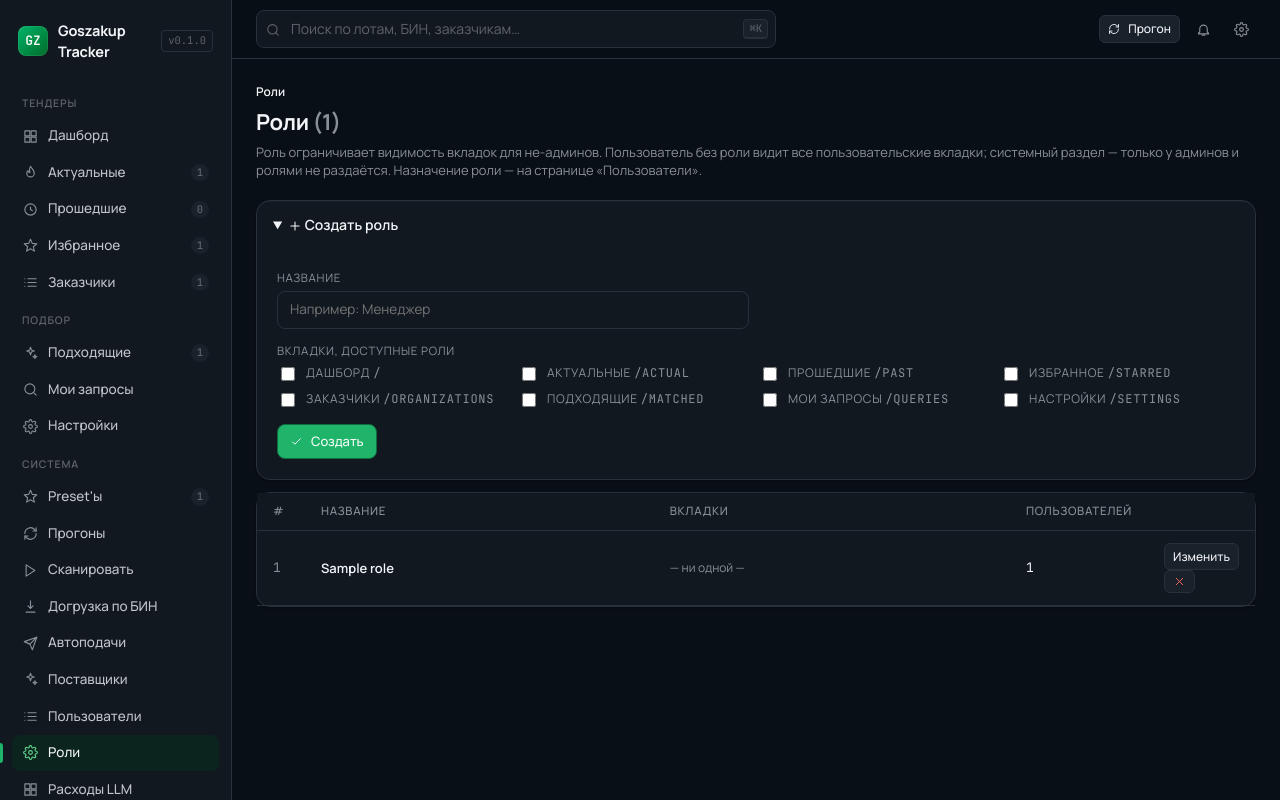
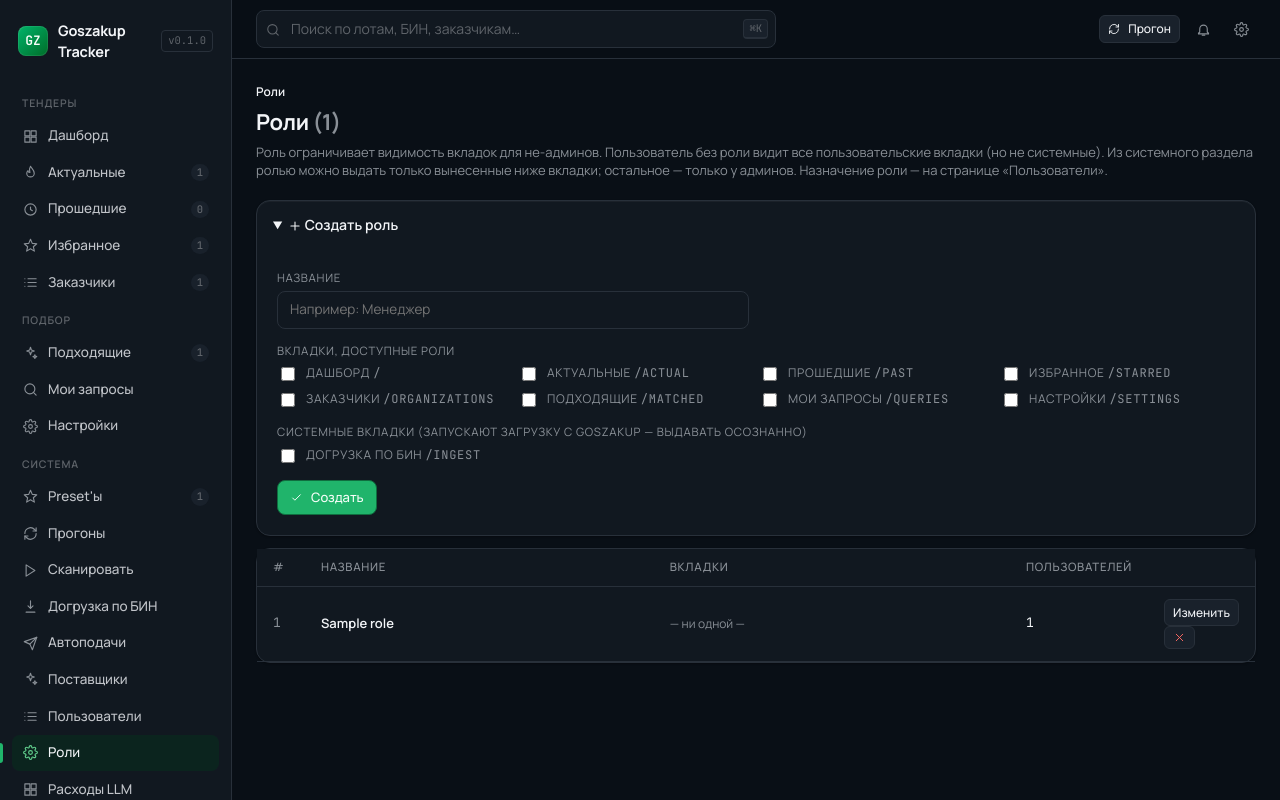
Before and after one commit to Rus9136/gos_tracker, a FastAPI app: page /roles in a window 1280 px wide, after a click on "Создать роль". Run offline with FastAPI, Linux system fonts and the light colour scheme; the visitor is signed in with stand-in values (Sample User, id 1); tables that the repository leaves empty hold one stand-in row (values such as "Sample post"); some libraries are stand-ins or nearby versions.

Commit message:
feat(roles): системные вкладки в ролях — «Догрузка по БИН» через галочку
Отдельный реестр SYSTEM_PAGES: в отличие от пользовательских вкладок эти
НЕ входят в дефолт «без роли» — выдаются только явной галочкой в роли
(или is_admin). /ingest (GET и POST /ingest/run) переведён с
require_admin на require_page("ingest"); сайдбар показывает раздел
«Система» с одной «Догрузкой» не-админу с этим правом. /users, /roles,
/scan и прочее управление в SYSTEM_PAGES не выносится.

Co-Authored-By: Claude Fable 5 <noreply@anthropic.com>

```diff
--- a/src/goszakup/web/app.py
+++ b/src/goszakup/web/app.py
@@ -106,7 +106,15 @@ from .auth import (
     seed_admin_from_env,
 )
 from .deps import format_amount, format_compact, format_dt, format_iso, get_db
-from .pages import PAGE_KEYS, PAGES, allowed_pages, first_allowed_path, require_page
+from .pages import (
+    ALL_KEYS,
+    ALL_PAGES,
+    PAGES,
+    SYSTEM_PAGES,
+    allowed_pages,
+    first_allowed_path,
+    require_page,
+)
 
 TEMPLATES_DIR = Path(__file__).parent / "templates"
 STATIC_DIR = Path(__file__).parent / "static"
@@ -1693,7 +1701,7 @@ _TRADE_TYPES = [
 def ingest_form(
     request: Request,
     db: Session = Depends(get_db),
-    user: User = Depends(require_admin),
+    user: User = Depends(require_page("ingest")),
     customer_bin: str = "",
     error: str = "",
 ):
@@ -1727,7 +1735,7 @@ def ingest_start(
     status: list[int] = Form(default=[]),
     amount_from: int = Form(0),
     amount_to: str = Form(""),
-    user: User = Depends(require_admin),
+    user: User = Depends(require_page("ingest")),
 ):
     customer_bin = customer_bin.strip()
     if not customer_bin.isdigit() or len(customer_bin) != 12:
@@ -2117,7 +2125,7 @@ def _parse_role_form(name: str, pages: list[str]) -> tuple[str, list[str]] | Non
     if not name:
         return None
     # Сохраняем в порядке реестра — чтобы список в UI был стабильным.
-    keys = [key for key, _, _ in PAGES if key in set(pages) & PAGE_KEYS]
+    keys = [key for key, _, _ in ALL_PAGES if key in set(pages) & ALL_KEYS]
     return name, keys
 
 
@@ -2145,6 +2153,7 @@ def roles_list(
             "roles": roles,
             "user_counts": user_counts,
             "pages": PAGES,
+            "system_pages": SYSTEM_PAGES,
             "error": error,
             "ok": ok,
         },
--- a/src/goszakup/web/pages.py
+++ b/src/goszakup/web/pages.py
@@ -28,23 +28,37 @@ PAGES: list[tuple[str, str, str]] = [
 ]
 PAGE_KEYS = {key for key, _, _ in PAGES}
 
+# Системные вкладки, которые МОЖНО выдать ролью не-админу. В отличие от
+# PAGES они НЕ входят в дефолт «пользователь без роли» — только явная
+# галочка в роли (или is_admin). Управление доступом (/users, /roles) и
+# остальной системный раздел сюда не выносить.
+SYSTEM_PAGES: list[tuple[str, str, str]] = [
+    ("ingest", "Догрузка по БИН", "/ingest"),
+]
+SYSTEM_KEYS = {key for key, _, _ in SYSTEM_PAGES}
+
+ALL_PAGES = PAGES + SYSTEM_PAGES
+ALL_KEYS = PAGE_KEYS | SYSTEM_KEYS
+
 
 def allowed_pages(user: User | None) -> set[str]:
-    if user is None or user.is_admin or user.role is None:
+    if user is None or user.is_admin:
+        return set(ALL_KEYS)
+    if user.role is None:
         return set(PAGE_KEYS)
-    return PAGE_KEYS & set(user.role.pages or [])
+    return ALL_KEYS & set(user.role.pages or [])
 
 
 def first_allowed_path(user: User | None) -> str | None:
     perms = allowed_pages(user)
-    for key, _, path in PAGES:
+    for key, _, path in ALL_PAGES:
         if key in perms:
             return path
     return None
 
 
 def require_page(key: str):
-    if key not in PAGE_KEYS:  # опечатка в ключе — ошибка программиста
+    if key not in ALL_KEYS:  # опечатка в ключе — ошибка программиста
         raise ValueError(f"неизвестная вкладка: {key}")
 
     def dep(user: User = Depends(require_user)) -> User:
--- a/src/goszakup/web/templates/_layout.html
+++ b/src/goszakup/web/templates/_layout.html
@@ -88,8 +88,9 @@
       </a>
       {% endif %}
 
+      {% if (user and user.is_admin) or 'ingest' in perms %}
+      <div class="nav-group-label">Система</div>
       {% if user and user.is_admin %}
-      <div class="nav-group-label">Система</div>
       <a href="/presets"      class="{{ 'active' if _active == 'presets' else '' }}">
         <span class="nav-ic">{{ icon("star", 15) }}</span>
         <span class="nav-label">Preset'ы</span>
@@ -103,10 +104,14 @@
         <span class="nav-ic">{{ icon("play", 15) }}</span>
         <span class="nav-label">Сканировать</span>
       </a>
+      {% endif %}
+      {% if 'ingest' in perms %}
       <a href="/ingest"       class="{{ 'active' if _active == 'ingest' else '' }}">
         <span class="nav-ic">{{ icon("download", 15) }}</span>
         <span class="nav-label">Догрузка по БИН</span>
       </a>
+      {% endif %}
+      {% if user and user.is_admin %}
       <a href="/submissions"  class="{{ 'active' if _active == 'submissions' else '' }}">
         <span class="nav-ic">{{ icon("send", 15) }}</span>
         <span class="nav-label">Автоподачи</span>
@@ -127,6 +132,7 @@
         <span class="nav-ic">{{ icon("grid", 15) }}</span>
         <span class="nav-label">Расходы LLM</span>
       </a>
+      {% endif %}
       {% endif %}
     </nav>
 
@@ -157,7 +163,7 @@
         </form>
         {% endif %}
         <div class="topbar-right">
-          {% if user and user.is_admin %}
+          {% if 'ingest' in perms %}
           <a class="btn sm" href="/ingest">{{ icon("refresh", 12) }} Прогон</a>
           {% endif %}
           {% if 'settings' in perms %}
--- a/src/goszakup/web/templates/roles.html
+++ b/src/goszakup/web/templates/roles.html
@@ -16,6 +16,18 @@
       {% endfor %}
     </div>
   </div>
+  <div class="field" style="grid-column: 1 / -1">
+    <label>Системные вкладки (запускают загрузку с goszakup — выдавать осознанно)</label>
+    <div style="display:grid; grid-template-columns: repeat(4, 1fr); gap:6px">
+      {% for key, label, path in system_pages %}
+      <label class="flex items-start gap-2" style="font-size:12px; cursor:pointer">
+        <input type="checkbox" name="pages" value="{{ key }}"
+               {% if role and role.pages and key in role.pages %}checked{% endif %}>
+        <span>{{ label }} <span class="dim mono">{{ path }}</span></span>
+      </label>
+      {% endfor %}
+    </div>
+  </div>
 {% endmacro %}
 
 <div class="page-head">
@@ -24,8 +36,9 @@
     <h1 class="page-title">Роли <span class="dim">({{ roles|length }})</span></h1>
     <div class="page-sub">
       Роль ограничивает видимость вкладок для не-админов. Пользователь без
-      роли видит все пользовательские вкладки; системный раздел — только у
-      админов и ролями не раздаётся. Назначение роли — на странице
+      роли видит все пользовательские вкладки (но не системные). Из
+      системного раздела ролью можно выдать только вынесенные ниже вкладки;
+      остальное — только у админов. Назначение роли — на странице
       «Пользователи».
     </div>
   </div>
@@ -88,7 +101,7 @@
     <tbody>
       {% for r in roles %}
       {% set labels = [] %}
-      {% for key, label, path in pages %}{% if r.pages and key in r.pages %}{% set _ = labels.append(label) %}{% endif %}{% endfor %}
+      {% for key, label, path in pages + system_pages %}{% if r.pages and key in r.pages %}{% set _ = labels.append(label) %}{% endif %}{% endfor %}
       <tr>
         <td class="mono dim">{{ r.id }}</td>
         <td class="strong">{{ r.name }}</td>
```
Also changed, not shown: ARCHITECTURE.md (+1 -1 lines), CLAUDE.md (+5 -1 lines), tests/test_roles.py (+24 -0 lines).
